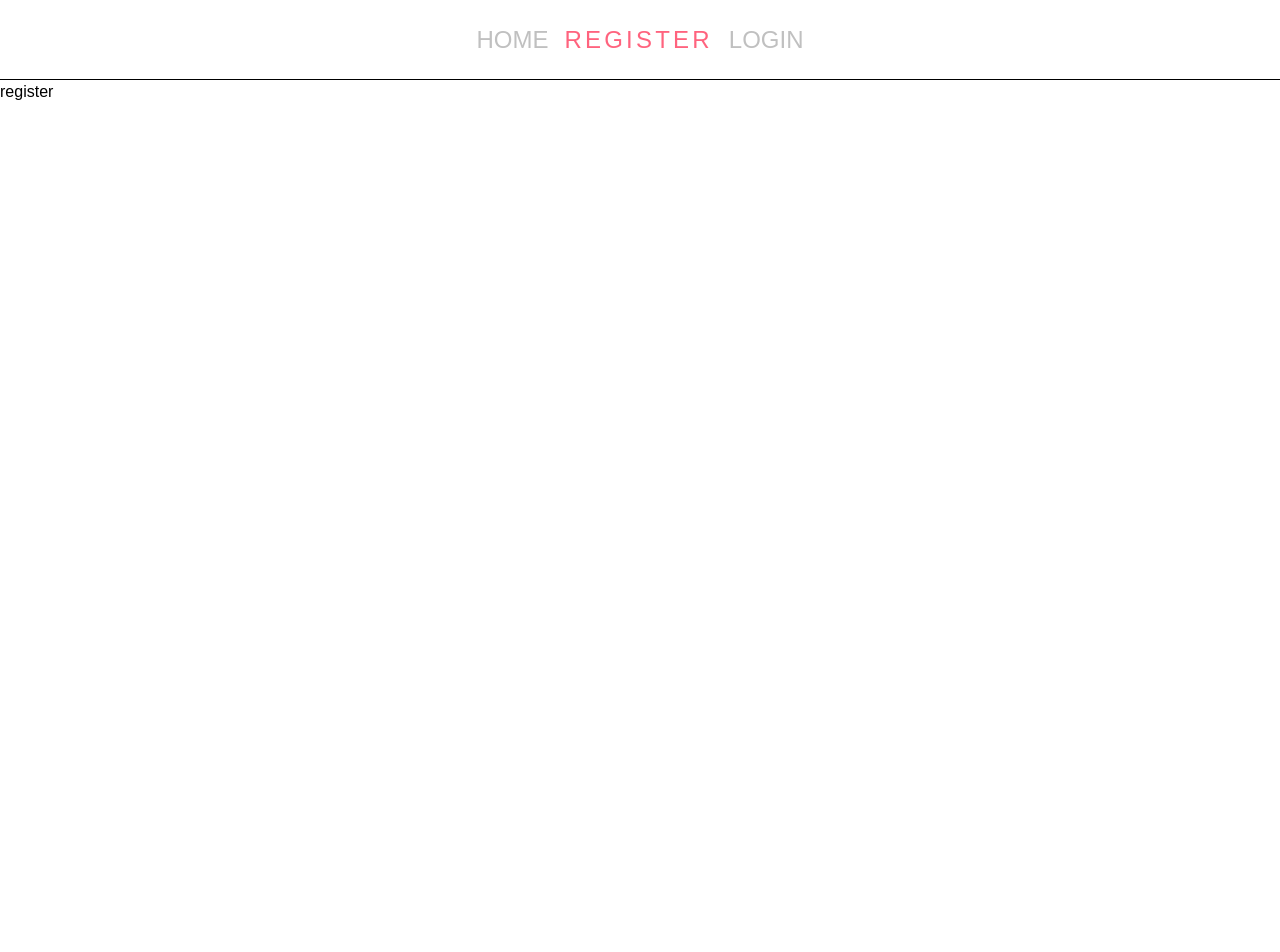
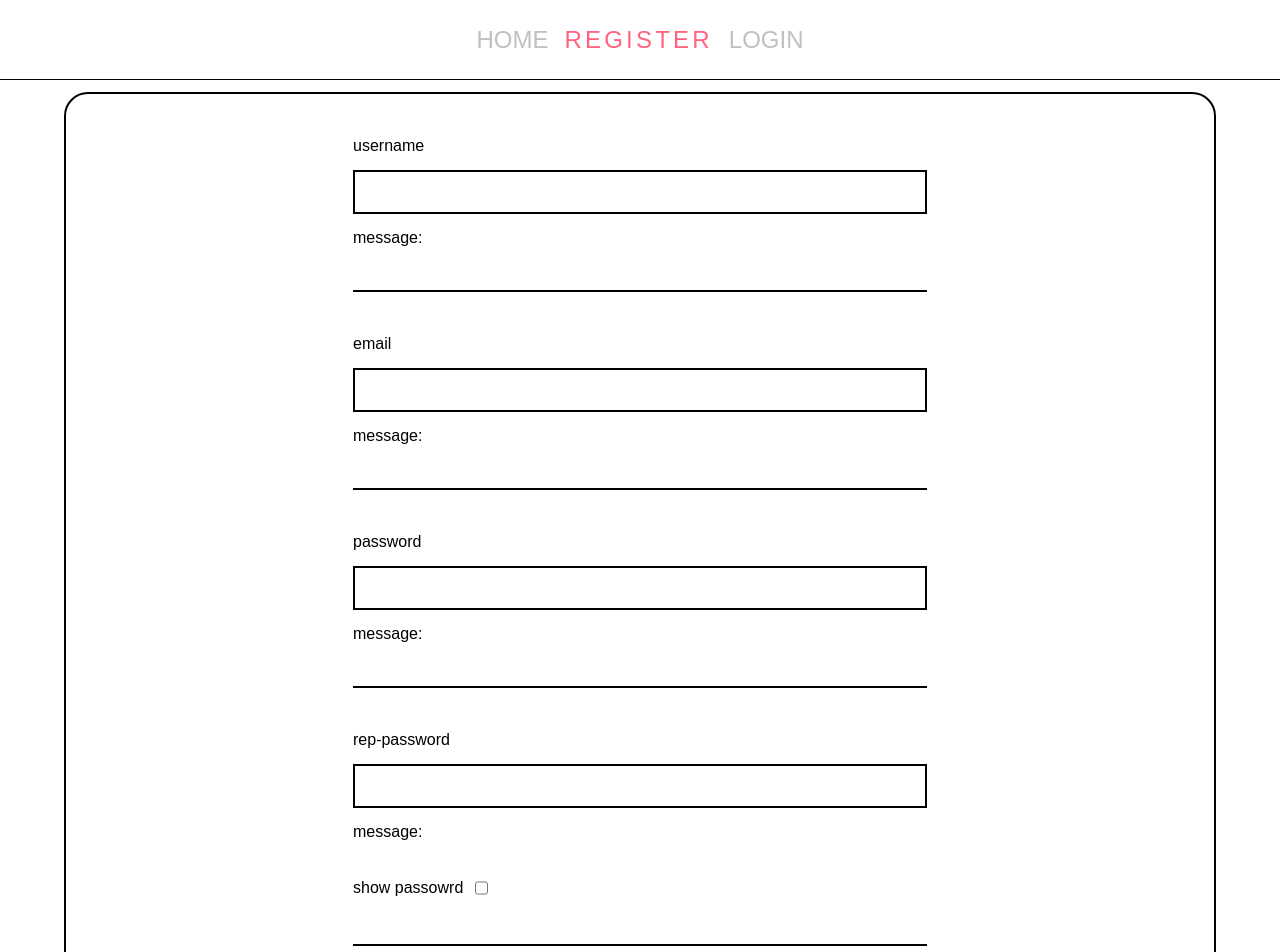
Before and after one commit to AmirTaki/react_shopping_php, a React (Vite) app in the folder front_end/: page /validation/register in a window 1280 px wide. Shown: the top 952 px of the page. Before the commit the page ends 800 px from the top, so only its background shows below. Built offline with nearby package versions, Linux system fonts and the light colour scheme.

Commit message:
register base styles

```diff
--- a/front_end/src/components/Auth/register/index.tsx
+++ b/front_end/src/components/Auth/register/index.tsx
@@ -8,9 +8,74 @@ const Register = () => {
     useEffect(() => {
         dispatch(changeAuth({id: 0}))
     }, [])
+
+
     return(
-        <div className="">
-            register
+        <div className="mx-auto w-[90%]">
+            <div className="border-2 min-h-screen my-3 rounded-3xl ">
+                <form>
+                    <div className="flex flex-col justify-center items-center my-10">
+
+                        {/* username */}
+                        <div className="flex flex-col w-[50%] gap-3">
+                            <label htmlFor="username">username</label>
+                            <input type="text" id = 'username' className="border-2  p-2"/>
+                            <span>message:
+                                <span className="text-red-500"></span>
+                            </span>
+                        </div>
+
+                        <div className="border-b-2 w-[50%] my-10"></div>
+
+                        {/* email */}
+                        <div className="flex flex-col w-[50%] gap-3">
+                            <label htmlFor="email">email</label>
+                            <input type="email" id = 'email' className="border-2  p-2"/>
+                            <span>message:
+                                <span className="text-red-500"></span>
+                            </span>
+                        </div>
+
+                        <div className="border-b-2 w-[50%] my-10"></div>
+
+                        {/* password */}
+                        <div className="flex flex-col w-[50%] gap-3">
+                            <label htmlFor="password">password</label>
+                            <input type="password" id = 'password' className="border-2  p-2"/>
+                            <span>message:
+                                <span className="text-red-500"></span>
+                            </span>
+                        </div>
+
+                        <div className="border-b-2 w-[50%] my-10"></div>
+
+                        {/* repeat password */}
+                        <div className="flex flex-col w-[50%] gap-3">
+                            <label htmlFor="rep_password">rep-password</label>
+                            <input type="password" id = 'rep_password' className="border-2  p-2"/>
+                            <span>message:
+                                <span className="text-red-500"></span>
+                            </span>
+                        </div>
+
+                        {/* input view & hidden type password */}
+                        <div className="flex my-8 w-[50%] gap-3">
+                            <label htmlFor="checkbox">show passowrd</label>
+                            <input type = 'checkbox' id  = 'checkbox'></input>
+                        </div>
+
+                    <div className="border-b-2 w-[50%] my-3"></div>
+
+                    {/* input submit */}
+                    <div className="flex my-8 w-[50%] gap-3 justify-center items-center ">
+                        <input type="submit" value = 'register' className="border-2 w-[50%] p-2 rounded-xl cursor-pointer" />
+                    </div>
+
+
+
+                    </div>
+                </form>
+            </div>
         </div>
     )
 }
```
Also changed, not shown: front_end/src/components/Auth/register/redux/registerActions.ts (added), front_end/src/components/Auth/register/redux/registerSlice.ts (added).
